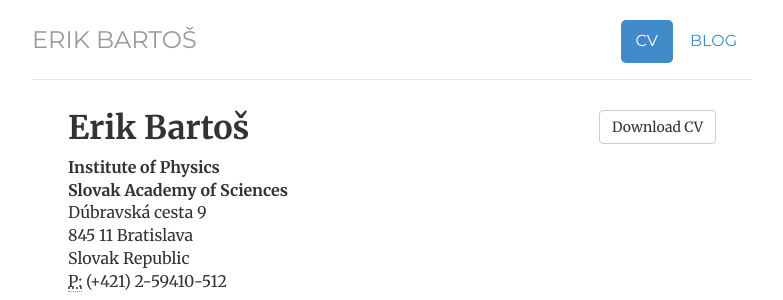
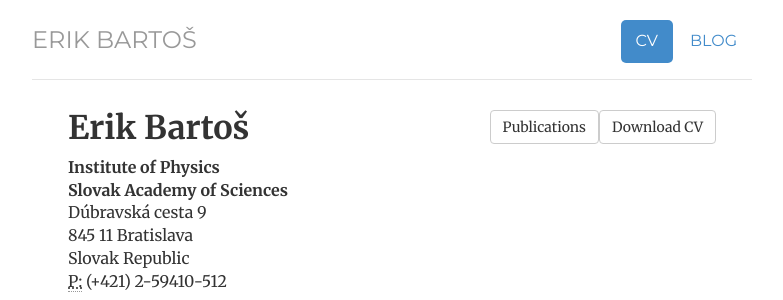
Before and after one commit to Mezek/mezek.github.io, a Jekyll site: the page built from cv/index.html, in a window 1280 px wide. Shown: the top 300 px of the page, without its empty margins (248-1031 px from the left). Built offline with Jekyll 4.4.1, drawn with Linux system fonts in a browser that asks for light colours.

Commit message:
Update index.html

```diff
--- a/cv/index.html
+++ b/cv/index.html
@@ -9,6 +9,7 @@ description: C.V. for Erik Bartoš, a Physicists, Digital Publisher, Enthusiast,
 ---
 <div class="cv">
 	<a href="/files/modern_sk.pdf" class="btn btn-default pull-right" title="Download CV as PDF">Download CV</a>
+	<a href="/files/pubList-2017-11.pdf" class="btn btn-default pull-right" title="Download publications">Publications</a>
 
 	<div itemscope itemtype="https://schema.org/Person">
 		<span itemprop="name"><h1>Erik Bartoš</h1></span>
```
